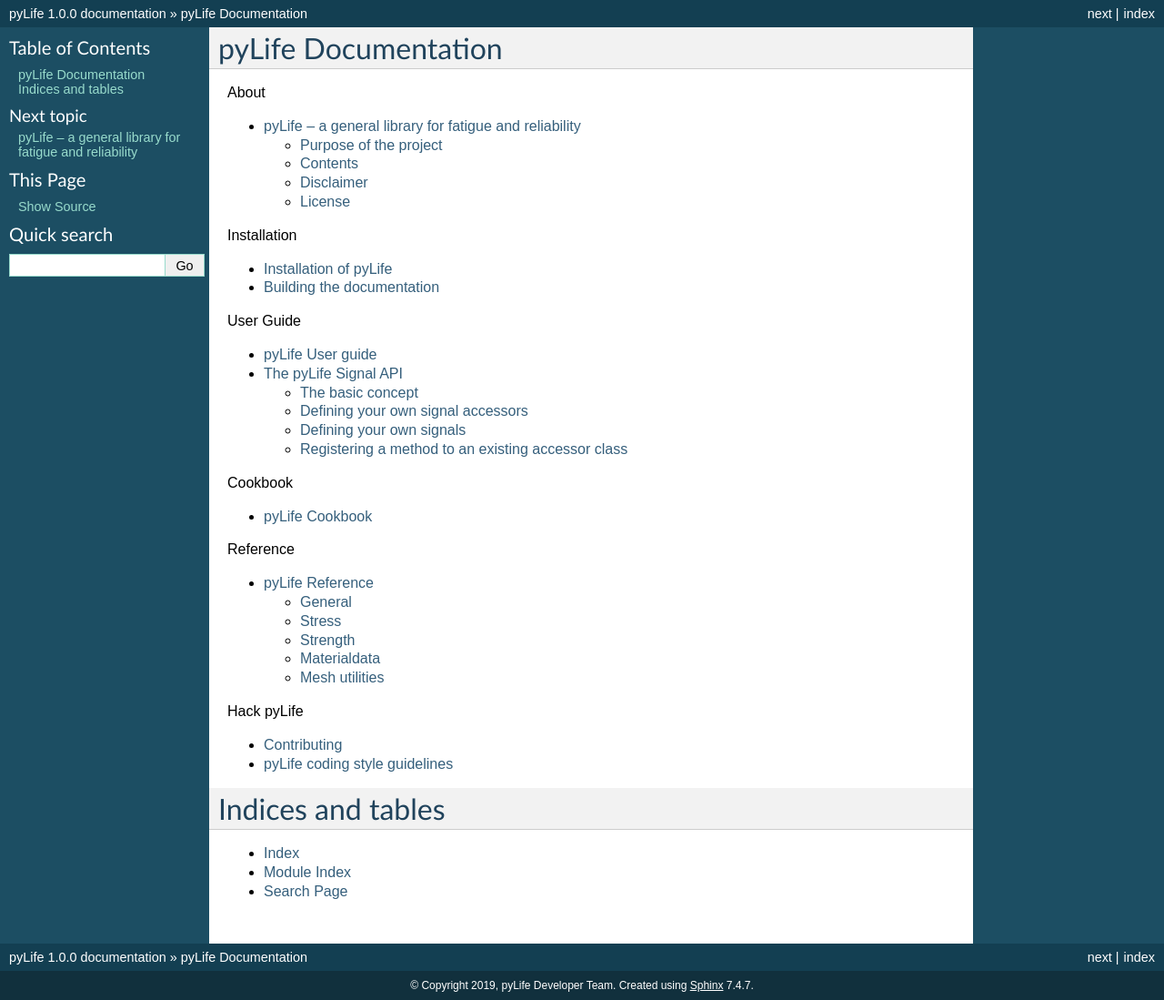
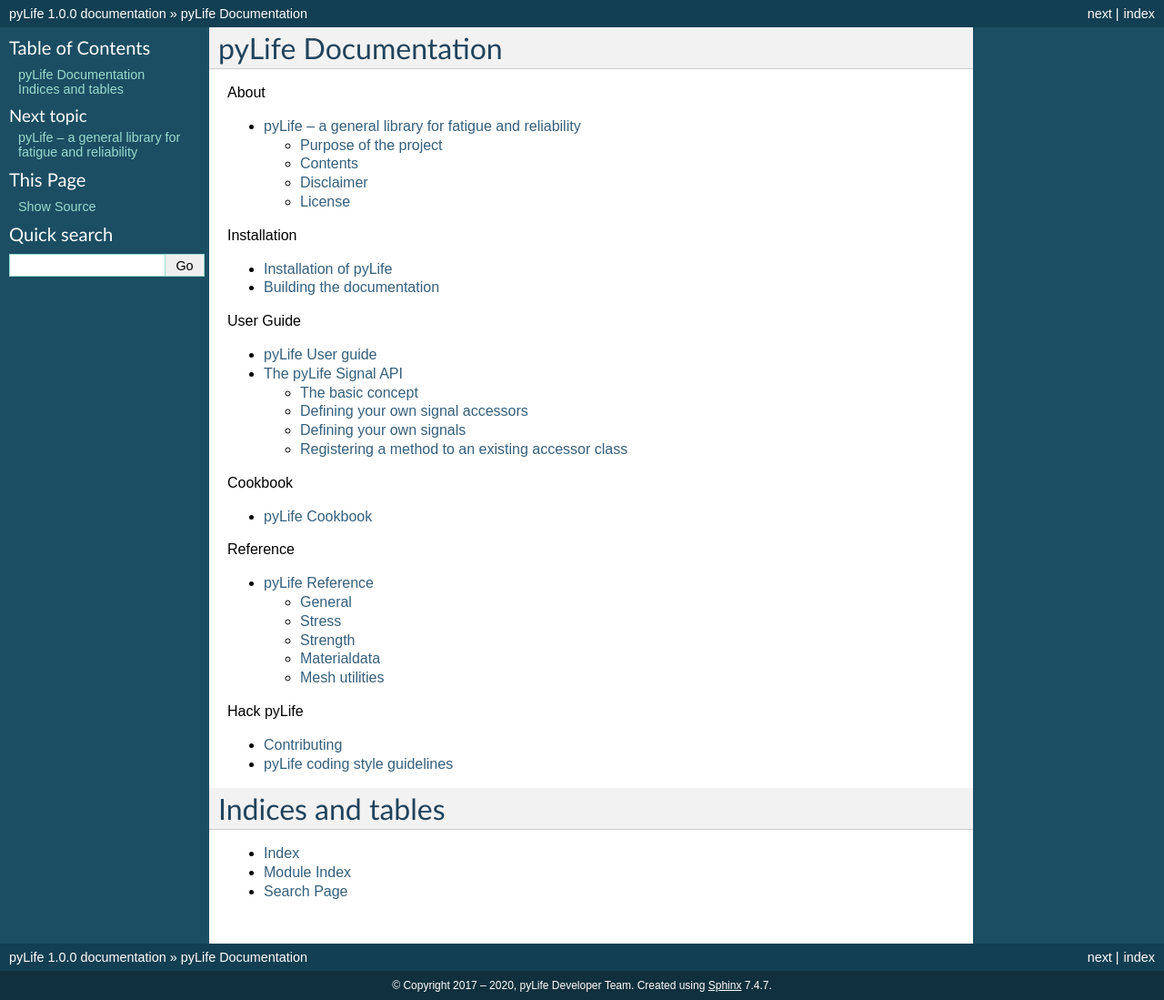
Before and after one commit to boschresearch/pylife, a Sphinx documentation site: the page built from doc/source/index.rst, in a window 1280 px wide. Shown: the whole page at 91% size. Built offline with Sphinx 7.4.7, drawn with Linux system fonts in a browser that asks for light colours; pages that are not in the unit, such as notebooks, are missing from menus.

Commit message:
Bump python version for readthedocs and update copyright year

```diff
--- a/doc/source/conf.py
+++ b/doc/source/conf.py
@@ -89,7 +89,7 @@
 
 # General information about the project.
 project = u'pyLife'
-copyright = u'2019, pyLife Developer Team'
+copyright = u'2017 – 2020, pyLife Developer Team'
 author = u'pyLife Developer Team'
 
 # The version info for the project you're documenting, acts as replacement for
```
Also changed, not shown: .readthedocs.yml.
